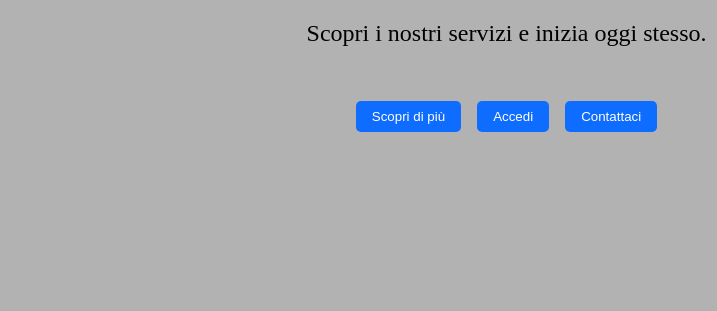
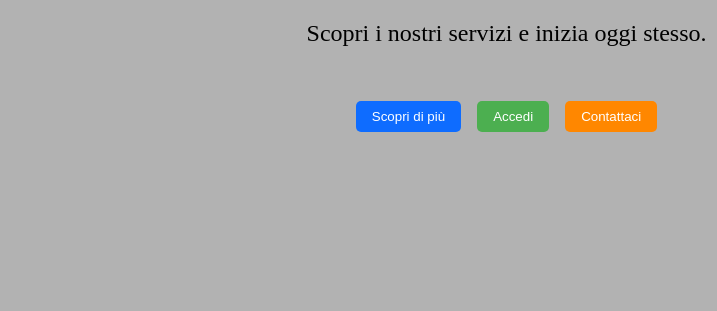
Before and after one commit to davidelong0/W6-D3, a plain HTML site: page index.html in a window 1280 px wide. Shown: the part 424-735 px from the top of the page, 0-717 px from the left. Drawn offline with Linux system fonts and the light colour scheme.

Commit message:
aggiustato bottoni

```diff
--- a/assets/scss/partials/_hero.scss
+++ b/assets/scss/partials/_hero.scss
@@ -49,7 +49,7 @@
 
 .hero .buttons button {
   padding: $spacing-sm $spacing-md;
-  background-color: $colore-bottone-primario;
+
   color: #fff;
   text-decoration: none;
   border-radius: 5px;
--- a/assets/scss/style.scss
+++ b/assets/scss/style.scss
@@ -7,8 +7,7 @@
 @import 'partials/mixins';
 @import 'partials/animations';
 @import 'partials/spacings';
-
+@import 'partials/buttons';
 @import 'partials/header';
 @import 'partials/hero';
-@import 'partials/buttons';
 @import 'partials/grid';
```
Also changed, not shown: assets/scss/style.css, 1 other file.
